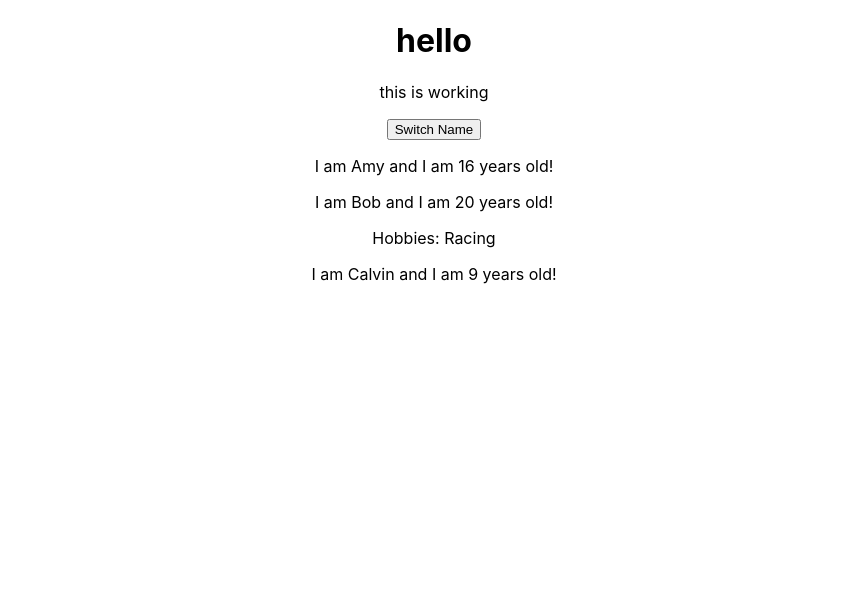
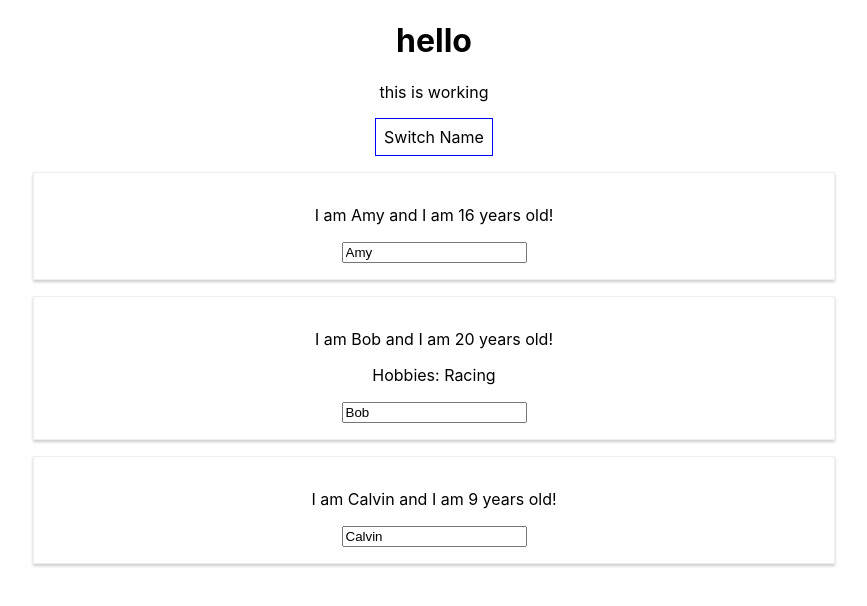
Before and after one commit to wenyuzheng/react-app-1, a React (Create React App) app: page / in a window 1280 px wide. Shown: the top 606 px of the page, without its empty margins (206-1073 px from the left). Built offline with nearby package versions, Linux system fonts and the light colour scheme.

Commit message:
add textbox to change name and add css

```diff
--- a/src/App.js
+++ b/src/App.js
@@ -12,28 +12,56 @@
     otherState: 'Other values'
   }
 
-  switchNameHandler = () => {
+  switchNameHandler = (newName) => {
     // Should not change state directly like this, React can't recgonised it.
     // DON'T DO THIS: this.state.persons[0].name = 'Daisy';
 
     this.setState({
       persons: [
-        { name: "Daisy", age: 16 },
+        { name: newName, age: 16 },
         { name: "Bob", age: 20 },
         { name: "Calvin", age: 9 }
       ]
     })
   }
 
+  nameChangedHandler = (event) => {
+    this.setState({
+      persons: [
+        { name: "Amy", age: 16 },
+        { name: event.target.value, age: 20 },
+        { name: "Calvin", age: 9 }
+      ]
+    })
+  }
+
   render(){
+    const style = {
+      backgroundColor: 'white',
+      font: 'inherit',
+      border : '1px solid blue',
+      padding: '8px',
+      cursor: 'pointer'
+    }
+
     return (
       <div className="App">
         <h1>hello</h1>
         <p> this is working</p>
-        <button onClick={this.switchNameHandler}>Switch Name</button>
-        <Person name={this.state.persons[0].name} age={this.state.persons[0].age}/>
-        <Person name={this.state.persons[1].name} age={this.state.persons[1].age}> Hobbies: Racing </Person>
-        <Person name={this.state.persons[2].name} age={this.state.persons[2].age}/>
+        <button
+        style={style}
+        onClick={() => this.switchNameHandler("daisyyy")}>Switch Name</button>
+        <Person
+          name={this.state.persons[0].name}
+          age={this.state.persons[0].age}/>
+        <Person
+          name={this.state.persons[1].name}
+          age={this.state.persons[1].age}
+          click={this.switchNameHandler.bind(this, "Dave")}
+          changed={this.nameChangedHandler}> Hobbies: Racing </Person>
+        <Person
+          name={this.state.persons[2].name}
+          age={this.state.persons[2].age}/>
       </div>
 
       // This doesn't work because can only render one root component so it has to be inside 'div'
--- /dev/null
+++ b/src/Person/Person.css
@@ -0,0 +1,8 @@
+.Person{
+    width: 60%;
+    margin: 16px auto;
+    border: solid 1px #eee;
+    box-shadow: 0 2px 3px #ccc;
+    padding: 16px;
+    text-align: center;
+}
--- a/src/Person/Person.js
+++ b/src/Person/Person.js
@@ -1,10 +1,12 @@
 import React from 'react';
+import './Person.css';
 
 const person = (props) => {
     return (
-        <div>
-            <p> I am {props.name} and I am {props.age} years old!</p>
+        <div className="Person">
+            <p onClick={props.click}> I am {props.name} and I am {props.age} years old!</p>
             <p> {props.children} </p>
+            <input type="text" onChange={props.changed} value={props.name}/>
         </div>
     )
 };
```
